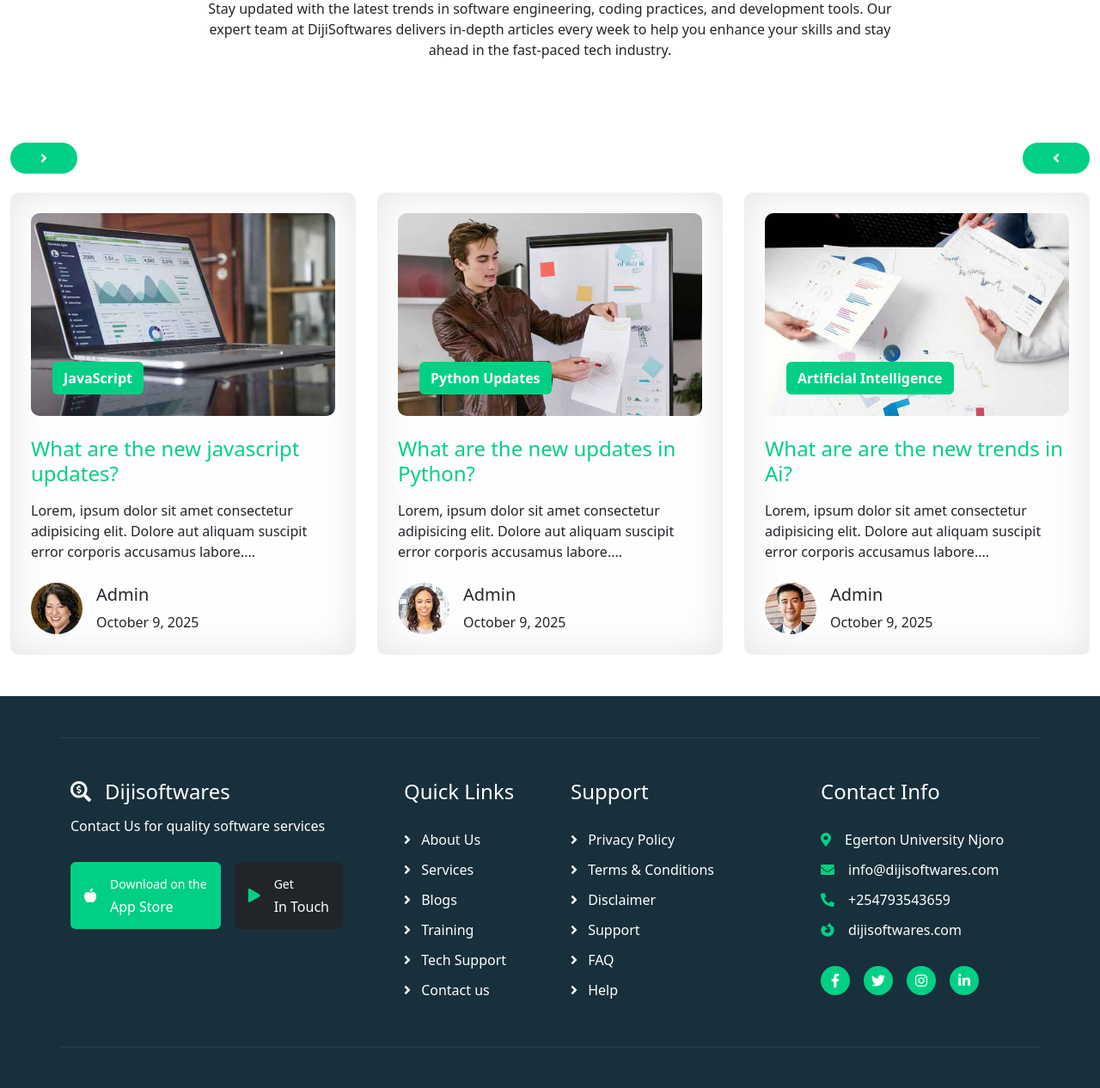
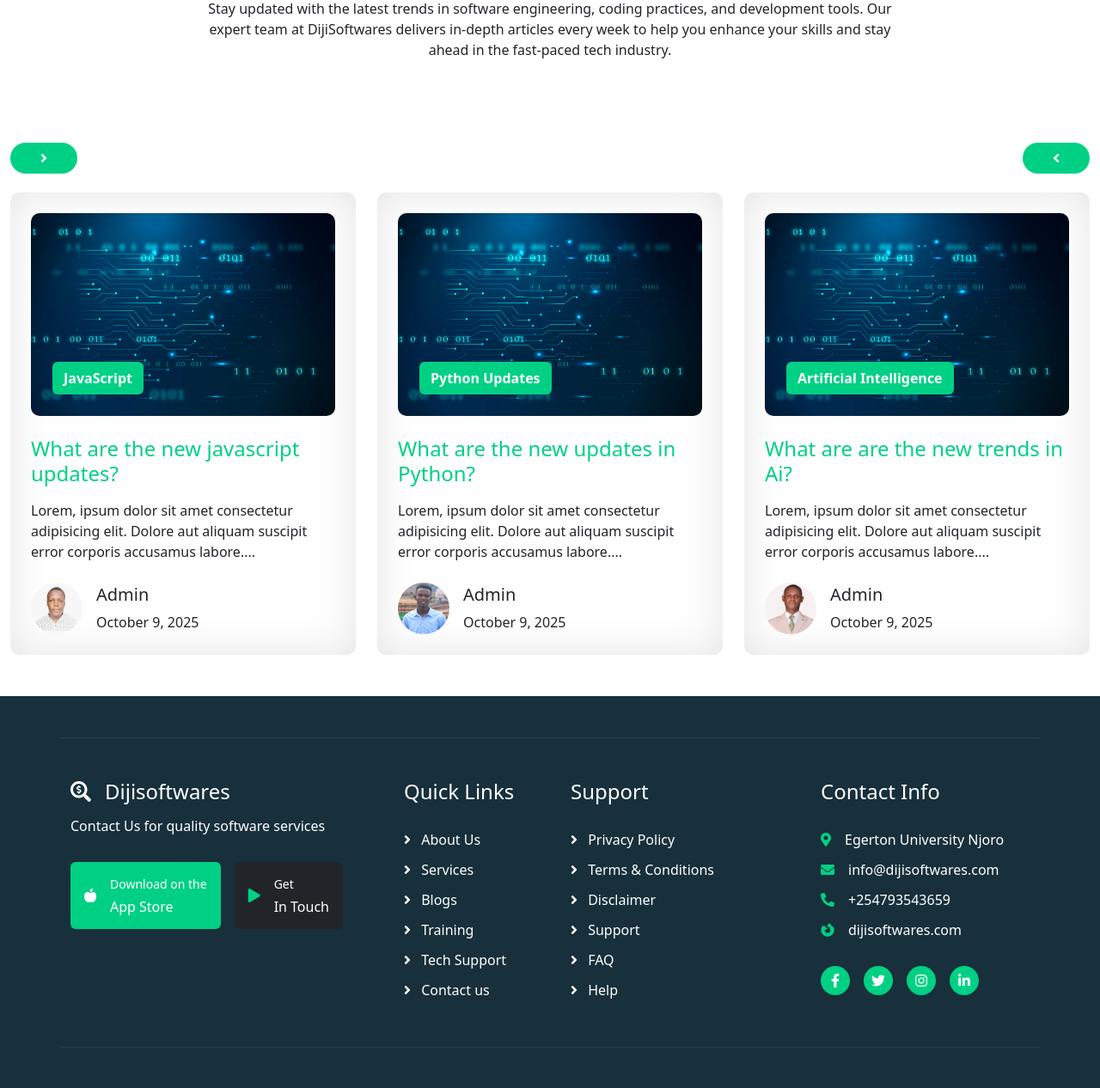
Before and after one commit to KennedyOti/dijisoftwaresv0, a Laravel app: page /blog in a window 1280 px wide. Shown: the part 634-1900 px from the top of the page at 86% size. Run offline with Laravel 12, Linux system fonts and the light colour scheme; some libraries are stand-ins or nearby versions.

Commit message:
blog update

```diff
--- a/resources/views/pages/blog/index.blade.php
+++ b/resources/views/pages/blog/index.blade.php
@@ -16,7 +16,7 @@
     <div class="owl-carousel blog-carousel wow fadeInUp" data-wow-delay="0.2s">
         <div class="blog-item p-4">
             <div class="blog-img mb-4">
-                <img src="{{ asset('assets/img/service-1.jpg') }}" class="img-fluid w-100 rounded" alt="">
+                <img src="{{ asset('assets/img/blog.jpg') }}" class="img-fluid w-100 rounded" alt="">
                 <div class="blog-title">
                     <a href="#" class="btn">JavaScript</a>
                 </div>
@@ -26,7 +26,7 @@
                 suscipit error corporis accusamus labore....
             </p>
             <div class="d-flex align-items-center">
-                <img src="{{ asset('assets/img/testimonial-1.jpg') }}" class="img-fluid rounded-circle"
+                <img src="{{ asset('assets/img/team4.png') }}" class="img-fluid rounded-circle"
                     style="width: 60px; height: 60px;" alt="">
                 <div class="ms-3">
                     <h5>Admin</h5>
@@ -36,7 +36,7 @@
         </div>
         <div class="blog-item p-4">
             <div class="blog-img mb-4">
-                <img src="{{ asset('assets/img/service-2.jpg') }}" class="img-fluid w-100 rounded" alt="">
+                <img src="{{ asset('assets/img/blog.jpg') }}" class="img-fluid w-100 rounded" alt="">
                 <div class="blog-title">
                     <a href="#" class="btn">Python Updates</a>
                 </div>
@@ -46,7 +46,7 @@
                 suscipit error corporis accusamus labore....
             </p>
             <div class="d-flex align-items-center">
-                <img src="{{ asset('assets/img/testimonial-2.jpg') }}" class="img-fluid rounded-circle"
+                <img src="{{ asset('assets/img/team1.jpg') }}" class="img-fluid rounded-circle"
                     style="width: 60px; height: 60px;" alt="">
                 <div class="ms-3">
                     <h5>Admin</h5>
@@ -56,7 +56,7 @@
         </div>
         <div class="blog-item p-4">
             <div class="blog-img mb-4">
-                <img src="{{ asset('assets/img/service-3.jpg') }}" class="img-fluid w-100 rounded" alt="">
+                <img src="{{ asset('assets/img/blog.jpg') }}" class="img-fluid w-100 rounded" alt="">
                 <div class="blog-title">
                     <a href="#" class="btn">Artificial Intelligence</a>
                 </div>
@@ -66,7 +66,7 @@
                 suscipit error corporis accusamus labore....
             </p>
             <div class="d-flex align-items-center">
-                <img src="{{ asset('assets/img/testimonial-3.jpg') }}" class="img-fluid rounded-circle"
+                <img src="{{ asset('assets/img/team3.jpg') }}" class="img-fluid rounded-circle"
                     style="width: 60px; height: 60px;" alt="">
                 <div class="ms-3">
                     <h5>Admin</h5>
@@ -76,7 +76,7 @@
         </div>
         <div class="blog-item p-4">
             <div class="blog-img mb-4">
-                <img src="{{ asset('assets/img/service-4.jpg') }}" class="img-fluid w-100 rounded" alt="">
+                <img src="{{ asset('assets/img/blog.jpg') }}" class="img-fluid w-100 rounded" alt="">
                 <div class="blog-title">
                     <a href="#" class="btn">Serverless Technology</a>
                 </div>
@@ -86,7 +86,7 @@
                 suscipit error corporis accusamus labore....
             </p>
             <div class="d-flex align-items-center">
-                <img src="{{ asset('assets/img/testimonial-1.jpg') }}" class="img-fluid rounded-circle"
+                <img src="{{ asset('assets/img/team2.png') }}" class="img-fluid rounded-circle"
                     style="width: 60px; height: 60px;" alt="">
                 <div class="ms-3">
                     <h5>Admin</h5>
```
